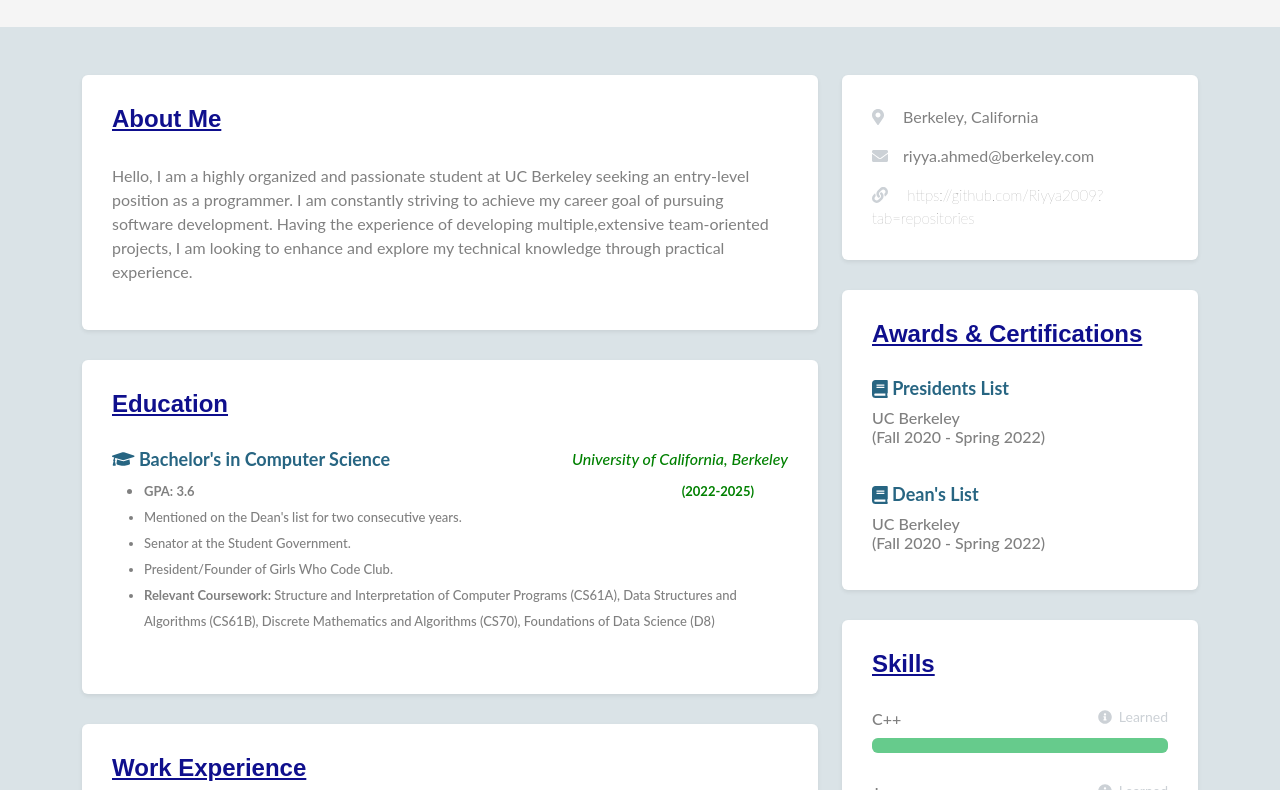
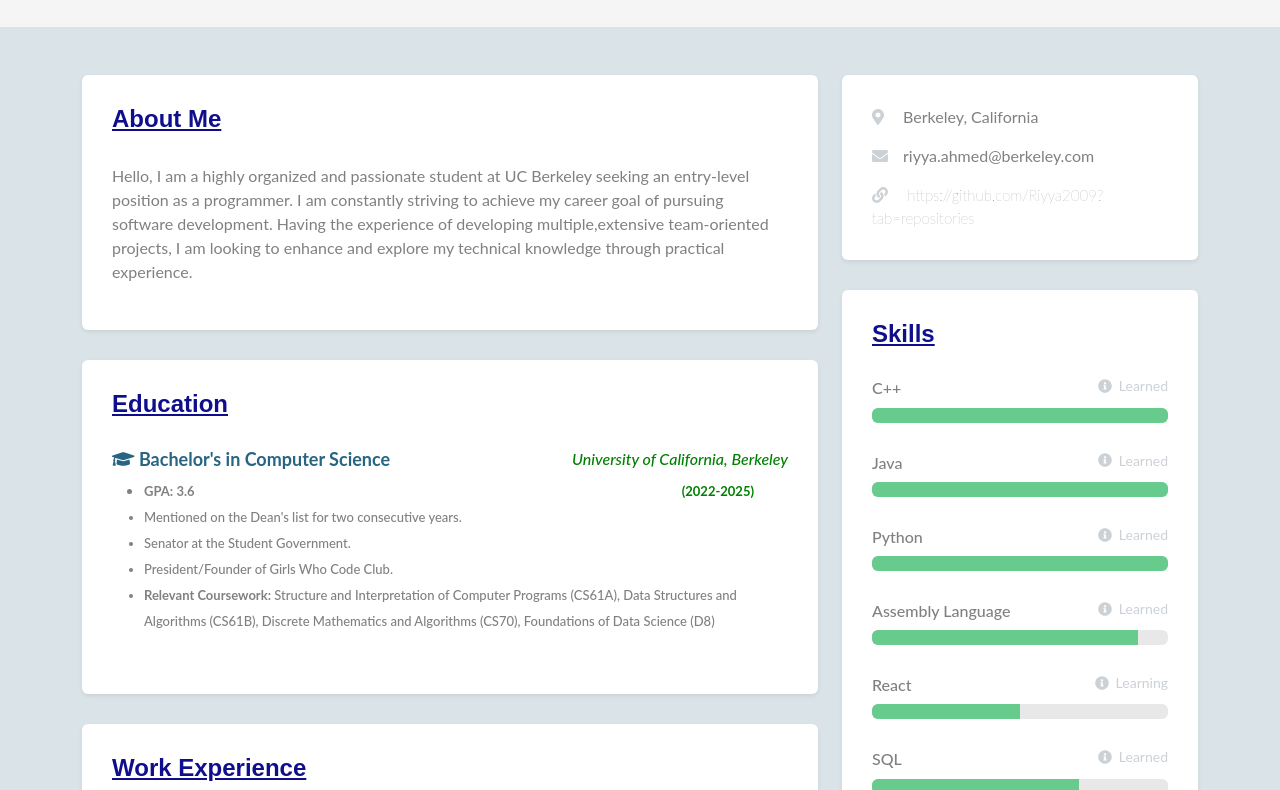
Before and after one commit to Riyya2009/Portfolio, a plain HTML site: page index.html in a window 1280 px wide. Shown: the part 488-1278 px from the top of the page. Drawn offline with nearby package versions, Linux system fonts and the light colour scheme; a script that the page names is missing; some icons are missing.

Commit message:
Removed Awards + certificate
Didnt want to use my CC more on the resume

```diff
--- a/index.html
+++ b/index.html
@@ -825,7 +825,7 @@
                     </div>
                     <!--//section-inner-->
                 </aside>
-                <aside class="education aside section">
+                <!-- <aside class="education aside section">
                     <div id = "box8" class="section-inner shadow-sm rounded">
                         <h2 class="heading">Awards &amp; Certifications</h2>
                         <div class="content">
@@ -837,32 +837,32 @@
                                             d="M448 360V24c0-13.3-10.7-24-24-24H96C43 0 0 43 0 96v320c0 53 43 96 96 96h328c13.3 0 24-10.7 24-24v-16c0-7.5-3.5-14.3-8.9-18.7-4.2-15.4-4.2-59.3 0-74.7 5.4-4.3 8.9-11.1 8.9-18.6zM128 134c0-3.3 2.7-6 6-6h212c3.3 0 6 2.7 6 6v20c0 3.3-2.7 6-6 6H134c-3.3 0-6-2.7-6-6v-20zm0 64c0-3.3 2.7-6 6-6h212c3.3 0 6 2.7 6 6v20c0 3.3-2.7 6-6 6H134c-3.3 0-6-2.7-6-6v-20zm253.4 250H96c-17.7 0-32-14.3-32-32 0-17.6 14.4-32 32-32h285.4c-1.9 17.1-1.9 46.9 0 64z">
                                         </path>
                                     </svg>
-                                    <!-- <i class="fas fa-book"></i> Font Awesome fontawesome.com -->Presidents List
-                                </h3>
-                                <span class="year1" > <h4 id = "college" class="university" style=" font-weight:500;" >UC Berkeley<br>
+                                      <i class="fas fa-book"></i> Font Awesome fontawesome.com  Presidents List
+                                 </h3>
+                                <span class="year1" > <h4 id = "college" class="university" style=" font-weight:500;" >Las Positas College<br>
                                    (Fall 2020 - Spring 2022)</span>
                                 </h4>
                             </div>
-                            <!--//item-->
-                            <div class="item">
+                            <//item-->
+                            <!-- <div class="item">
                                 <h3 class="title"><svg class="svg-inline--fa fa-book fa-w-14" aria-hidden="true"
                                         focusable="false" data-prefix="fas" data-icon="book" role="img"
                                         xmlns="http://www.w3.org/2000/svg" viewBox="0 0 448 512" data-fa-i2svg="">
                                         <path fill="currentColor"
                                             d="M448 360V24c0-13.3-10.7-24-24-24H96C43 0 0 43 0 96v320c0 53 43 96 96 96h328c13.3 0 24-10.7 24-24v-16c0-7.5-3.5-14.3-8.9-18.7-4.2-15.4-4.2-59.3 0-74.7 5.4-4.3 8.9-11.1 8.9-18.6zM128 134c0-3.3 2.7-6 6-6h212c3.3 0 6 2.7 6 6v20c0 3.3-2.7 6-6 6H134c-3.3 0-6-2.7-6-6v-20zm0 64c0-3.3 2.7-6 6-6h212c3.3 0 6 2.7 6 6v20c0 3.3-2.7 6-6 6H134c-3.3 0-6-2.7-6-6v-20zm253.4 250H96c-17.7 0-32-14.3-32-32 0-17.6 14.4-32 32-32h285.4c-1.9 17.1-1.9 46.9 0 64z">
                                         </path>
-                                    </svg><!-- <i class="fas fa-book"></i> Font Awesome fontawesome.com --> Dean's
+                                    </svg> <i class="fas fa-book"></i> Font Awesome fontawesome.com Dean's
                                     List</h3>
-                                    <h4 id = "college" class="university" style=" font-weight:500;" >UC Berkeley <br>
+                                    <h4 id = "college" class="university" style=" font-weight:500;" >Las Positas College <br>
                                         <span class="year" >(Fall 2020 - Spring 2022)</span>
-                                    </h4>
+                                    </h4> -->
 
-                            </div>
+                            <!-- </div>
                             <!--//item-->
-                            <!--//secton-inner-->
+                            <!--//secton-inner
                         </div>
                     </div>
-                </aside>
+                </aside> -->
 
                 <!-- <div class = "secondary col-lg-4 col-12"> -->
                 <aside class="skills aside section">
```
